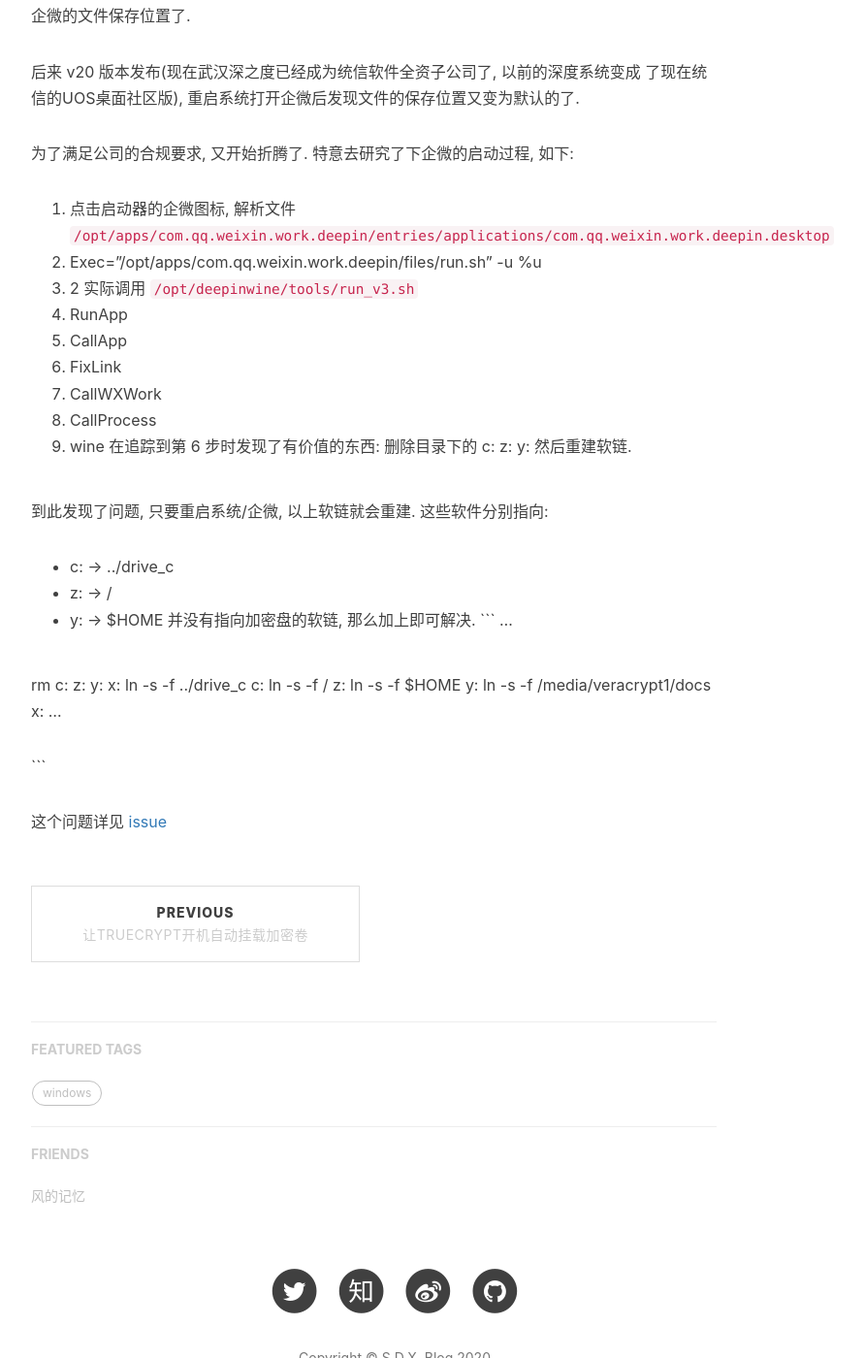
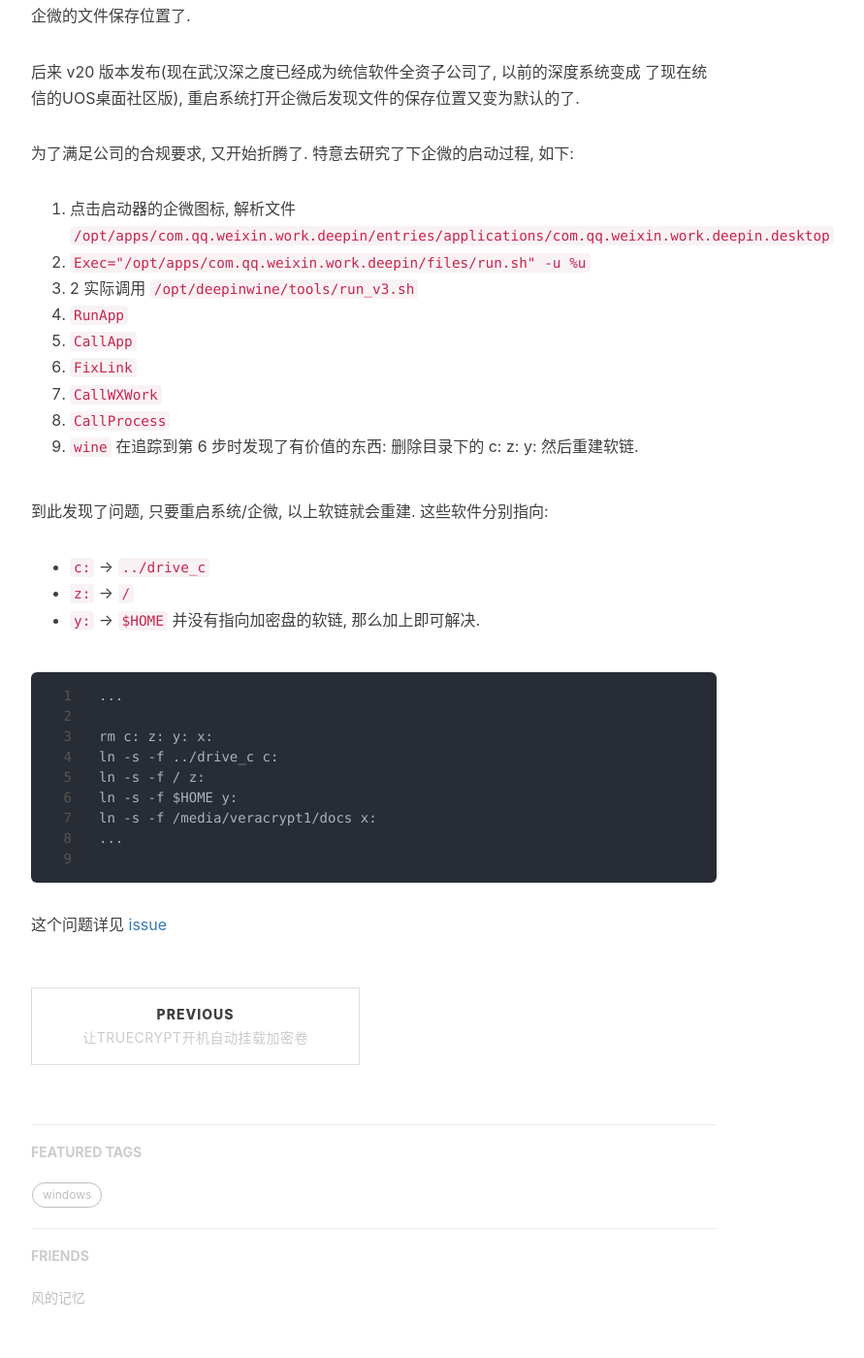
Before and after one commit to happyd0ggie/happyd0ggie.github.io, a Jekyll site: the page built from _posts/2020-09-14-let-deepin-wxwork-support-truecrypt-volumn-as-storage-location.md, in a window 1280 px wide and 1400 px high, scrolled down 688 px. Shown: the whole window at 97% size, without its empty margins (233-1124 px from the left). Built offline with Jekyll 4.4.1, drawn with Linux system fonts in a browser that asks for light colours; nearby versions of some CDN libraries; comment, search, counter and statistics services are not loaded.

Commit message:
update post

````diff
--- a/_posts/2020-09-14-let-deepin-wxwork-support-truecrypt-volumn-as-storage-location.md
+++ b/_posts/2020-09-14-let-deepin-wxwork-support-truecrypt-volumn-as-storage-location.md
@@ -22,21 +22,22 @@
 
 为了满足公司的合规要求, 又开始折腾了. 特意去研究了下企微的启动过程, 如下:
 1. 点击启动器的企微图标, 解析文件 `/opt/apps/com.qq.weixin.work.deepin/entries/applications/com.qq.weixin.work.deepin.desktop`
-2. Exec="/opt/apps/com.qq.weixin.work.deepin/files/run.sh" -u %u
+2. `Exec="/opt/apps/com.qq.weixin.work.deepin/files/run.sh" -u %u`
 3. 2 实际调用 `/opt/deepinwine/tools/run_v3.sh`
-4. RunApp
-5. CallApp
-6. FixLink
-7. CallWXWork
-8. CallProcess
-9. wine
+4. `RunApp`
+5. `CallApp`
+6. `FixLink`
+7. `CallWXWork`
+8. `CallProcess`
+9. `wine`
 在追踪到第 6 步时发现了有价值的东西: 删除目录下的 c: z: y: 然后重建软链.
 
 到此发现了问题, 只要重启系统/企微, 以上软链就会重建. 这些软件分别指向:
-- c: -> ../drive_c
-- z: -> /
-- y: -> $HOME
+- `c:` -> `../drive_c`
+- `z:` -> `/`
+- `y:` -> `$HOME`
 并没有指向加密盘的软链, 那么加上即可解决.
+
 ```
 ...
 
````
